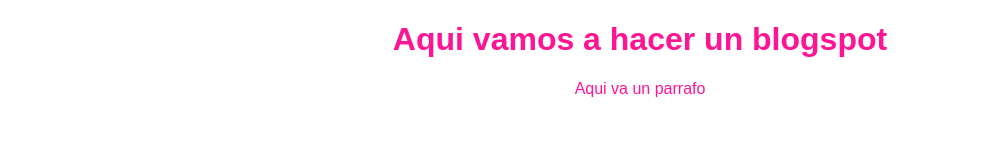
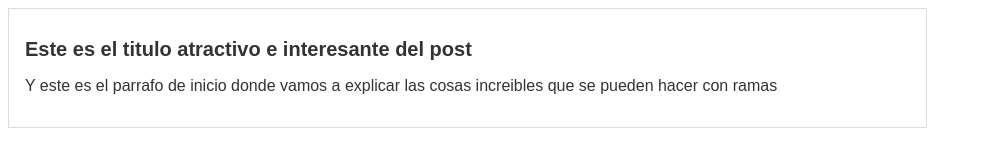
Before and after one commit to TITYEJ/HyperBlog, a plain HTML site: page blogspot.html in a window 1280 px wide. Shown: the whole page, without its empty margins (0-982 px from the left). Drawn offline with Linux system fonts and the light colour scheme.

Commit message:
Nueva version 2.0 del html del master

```diff
--- a/blogspot.html
+++ b/blogspot.html
@@ -8,7 +8,13 @@
     <title>Titulo del post</title>
 </head>
 <body>
-    <h1>Aqui vamos a hacer un blogspot</h1>
-    <p>Aqui va un parrafo</p>
+    <div id="container">
+        <div id="post">
+            <h1>Este es el titulo atractivo e interesante del post</h1>
+            <p>Y este es el parrafo de inicio donde vamos a explicar
+                las cosas increibles que se pueden hacer con ramas
+            </p>
+        </div>
+    </div>
 </body>
 </html>
--- a/css/estilos.css
+++ b/css/estilos.css
@@ -1,5 +1,17 @@
 body{
-    color: deeppink;
-    text-align: center;
+    color: #333;
+    text-align: left;
     font-family: "Arial";
+    font-size: 16px;
 }
+
+#container{
+    width: 70%;
+    padding: 1em;
+    text-align: left;
+    border: 1px solid #DDD;
+
+}
+#container h1{
+    font-size: 20px;
+}
```
